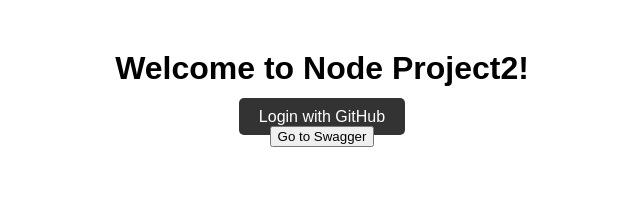
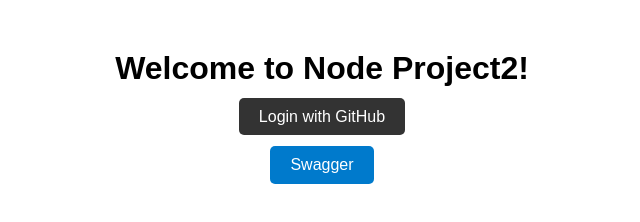
Before and after one commit to ivanmakarov7ch/cse-341-node-project2, a website: page public/index.html in a window 1280 px wide. Shown: the whole page, without its empty margins (318-958 px from the left). Drawn offline with Linux system fonts and the light colour scheme; no server answers.

Commit message:
Add style for another button

```diff
--- a/public/css/style.css
+++ b/public/css/style.css
@@ -22,3 +22,17 @@
   height: 80px;
   margin-top: 20px;
 }
+
+.swagger-btn {
+  text-decoration: none;
+  color: white;
+  background-color: #007acc;
+  padding: 10px 20px;
+  border-radius: 5px;
+  display: inline-block;
+  margin-top: 20px;
+}
+
+.swagger-btn:hover {
+  background-color: #005fa3;
+}
--- a/public/index.html
+++ b/public/index.html
@@ -12,7 +12,7 @@
     <!--Login/Logout buttons will appear here-->
   </div>
   <div>
-    <button a href="https://cse-341-node-project2.onrender.com/api-docs">Go to Swagger</button>
+    <a href="https://cse-341-node-project2.onrender.com/api-docs" class="swagger-btn">Swagger</a>
   </div>
   <script src="/js/main.js"></script>
 </body>
```
